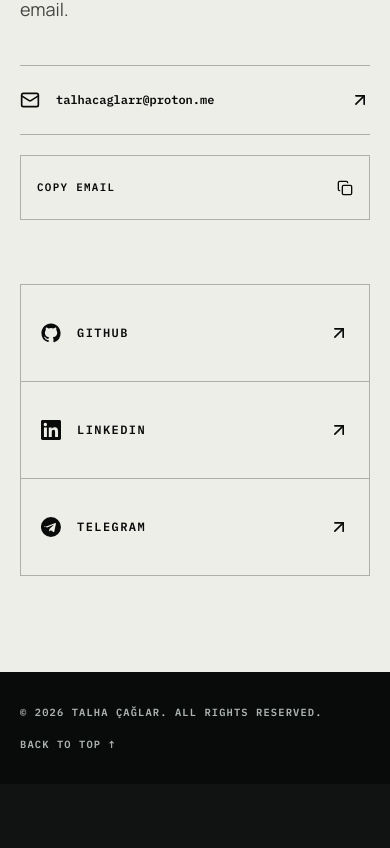
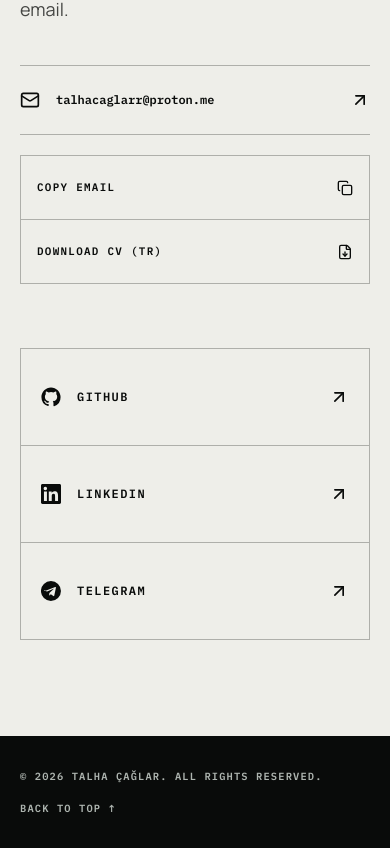
Before and after one commit to talhacaglar/talhacaglar.github.io, a Next.js app: page / in a window 390 px wide. Shown: the part 7111-7959 px from the top of the page. Before the commit the page ends 7895 px from the top, so only its background shows below. Built offline with nearby package versions, Linux system fonts and the light colour scheme; a web font is replaced by a local one.

Commit message:
feat: publish Turkish CV with download links

```diff
--- a/src/components/ContactActions.tsx
+++ b/src/components/ContactActions.tsx
@@ -1,7 +1,7 @@
 "use client";
 
 import { useState } from "react";
-import { Check, Copy } from "lucide-react";
+import { Check, Copy, FileDown } from "lucide-react";
 
 const EMAIL = "talhacaglarr@proton.me";
 
@@ -19,7 +19,7 @@ export function ContactActions() {
   };
 
   return (
-    <div className="mt-5 grid border-l border-t border-[color:color-mix(in_srgb,var(--ink)_28%,transparent)]">
+    <div className="mt-5 grid border-l border-t border-[color:color-mix(in_srgb,var(--ink)_28%,transparent)] sm:grid-cols-2">
       <button
         type="button"
         onClick={copyEmail}
@@ -30,6 +30,14 @@ export function ContactActions() {
         </span>
         {copied ? <Check className="h-4 w-4" aria-hidden="true" /> : <Copy className="h-4 w-4" aria-hidden="true" />}
       </button>
+      <a
+        href="/resume/Talha-Caglar-CV.pdf"
+        download
+        className="group flex min-h-16 items-center justify-between gap-4 border-b border-r border-[color:color-mix(in_srgb,var(--ink)_28%,transparent)] px-4 transition-colors hover:bg-[var(--ink)] hover:text-[var(--paper)]"
+      >
+        <span className="font-mono text-[0.68rem] font-semibold uppercase tracking-[0.12em]">Download CV (TR)</span>
+        <FileDown className="h-4 w-4 transition-transform group-hover:translate-y-1" aria-hidden="true" />
+      </a>
       <span className="sr-only" aria-live="polite">{copied ? "Email address copied to clipboard" : ""}</span>
     </div>
   );
--- a/src/components/Nav.tsx
+++ b/src/components/Nav.tsx
@@ -2,7 +2,7 @@
 
 import { useEffect, useRef, useState } from "react";
 import { AnimatePresence, motion } from "framer-motion";
-import { Menu, X } from "lucide-react";
+import { FileDown, Menu, X } from "lucide-react";
 import { GithubIcon, LinkedinIcon, TelegramIcon } from "@/components/ui/icons";
 
 const navLinks = [
@@ -135,6 +135,15 @@ export function Nav() {
         </nav>
 
         <div className="hidden h-full items-center border-x hairline md:flex">
+          <a
+            href="/resume/Talha-Caglar-CV.pdf"
+            download
+            className="flex h-full w-12 items-center justify-center border-r hairline text-[var(--oxide)] transition-colors hover:bg-[var(--paper)] hover:text-[var(--ink)]"
+            aria-label="Download CV (TR)"
+            title="Download CV (TR)"
+          >
+            <FileDown className="h-[18px] w-[18px]" aria-hidden="true" />
+          </a>
           {socialLinks.map((social) => (
             <a
               key={social.label}
@@ -201,7 +210,15 @@ export function Nav() {
                 ))}
               </div>
               <div className="safe-bottom border-t dark-hairline pt-7">
-                <div className="flex flex-wrap items-center gap-6">
+                <a
+                  href="/resume/Talha-Caglar-CV.pdf"
+                  download
+                  className="inline-flex min-h-11 items-center gap-3 font-mono text-xs font-semibold uppercase tracking-[0.12em] text-[var(--oxide)]"
+                >
+                  <FileDown className="h-4 w-4" aria-hidden="true" />
+                  Download CV (TR)
+                </a>
+                <div className="mt-5 flex flex-wrap items-center gap-6">
                   {socialLinks.map((social) => (
                     <a
                       key={social.label}
```
Also changed, not shown: 1 other file (tests, documents, lock files or other folders).
